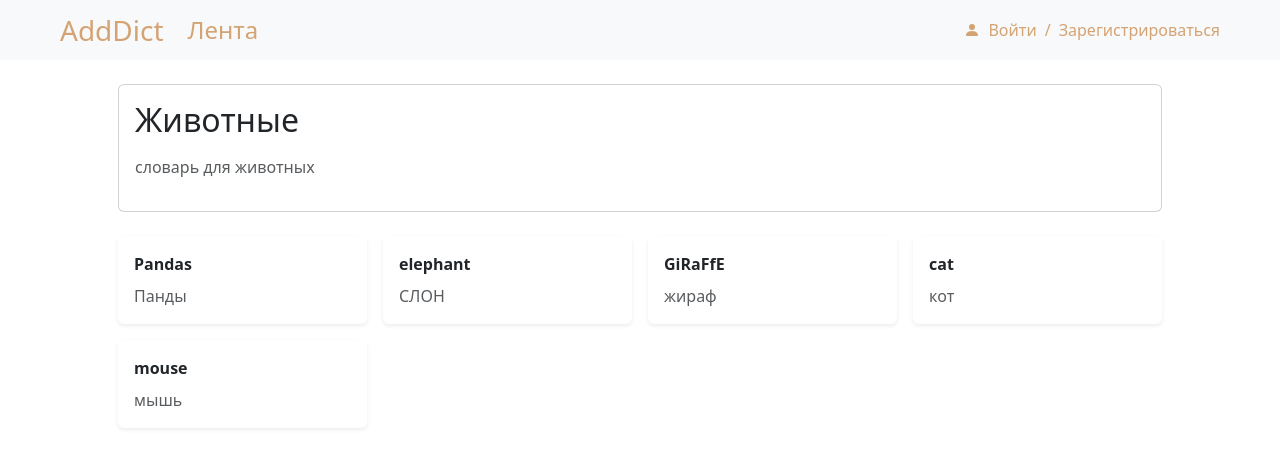
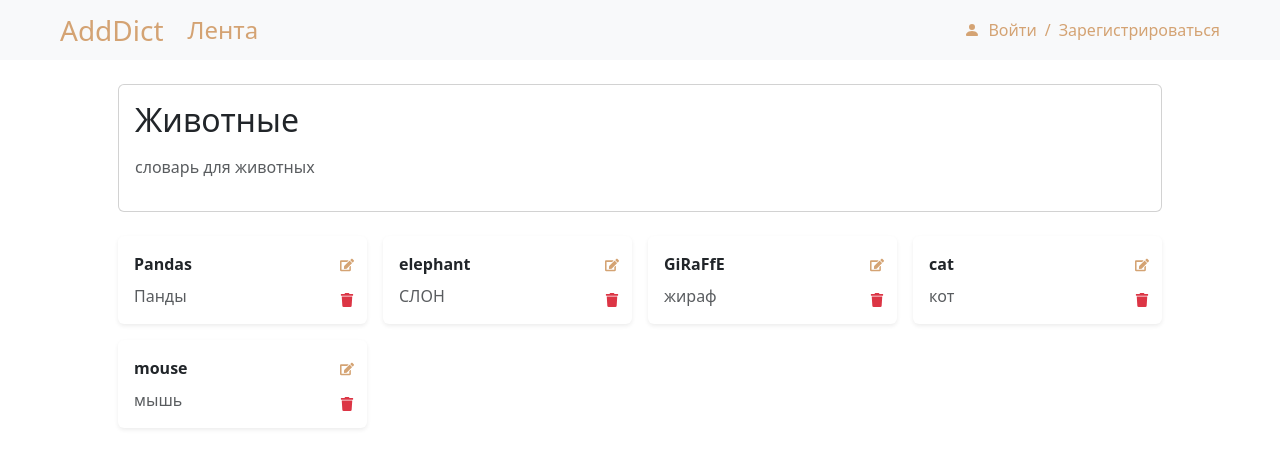
Before and after one commit to chup1kq/adddict_front, a React (Create React App) app: page /dictionaries/1 in a window 1280 px wide. Shown: the top 468 px of the page. Built offline with nearby package versions, Linux system fonts and the light colour scheme.

Commit message:
Add buttons for edit and delete word

```diff
--- a/src/pages/Dictionary.jsx
+++ b/src/pages/Dictionary.jsx
@@ -2,6 +2,7 @@ import { useParams } from 'react-router-dom';
 import { useEffect, useState } from 'react';
 import { useAuth } from '../context/AuthContext';
 import { FaEdit, FaTrash } from 'react-icons/fa';
+import "../static/styles/WordCard.css";
 
 export const Dictionary = () => {
     const { id } = useParams();
@@ -31,6 +32,14 @@ export const Dictionary = () => {
         fetchDictionary();
     }, [id]);
 
+    const handleEditWord = (wordId) => {
+        // Логика редактирования
+    };
+
+    const handleDeleteWord = (wordId) => {
+        // Логика удаления
+    };
+
     if (!dictionary) return <div>Загрузка...</div>;
 
     return (
@@ -56,6 +65,22 @@ export const Dictionary = () => {
                                     <span className="text-muted text-break">{word.translation}</span>
                                 </div>
                             </div>
+                            <div className="position-absolute end-0 top-50 translate-middle-y d-flex flex-column me-2">
+                                <button
+                                    className="btn btn-sm text-primary p-1 mb-1 btn-word"
+                                    onClick={() => handleEditWord(word.id)}
+                                    aria-label="Редактировать"
+                                >
+                                    <FaEdit size={14} color={"#d4a373"} />
+                                </button>
+                                <button
+                                    className="btn btn-sm text-danger p-1"
+                                    onClick={() => handleDeleteWord(word.id)}
+                                    aria-label="Удалить"
+                                >
+                                    <FaTrash size={14} />
+                                </button>
+                            </div>
                         </div>
                     </div>
                 ))}
--- /dev/null
+++ b/src/static/styles/WordCard.css
@@ -0,0 +1,9 @@
+.btn-word:active {
+    color: #9a6b4a !important;
+    transform: scale(0.95);
+}
+
+/* Убираем стандартные стили фокуса */
+.btn-word:focus {
+    box-shadow: none !important;
+}
```
